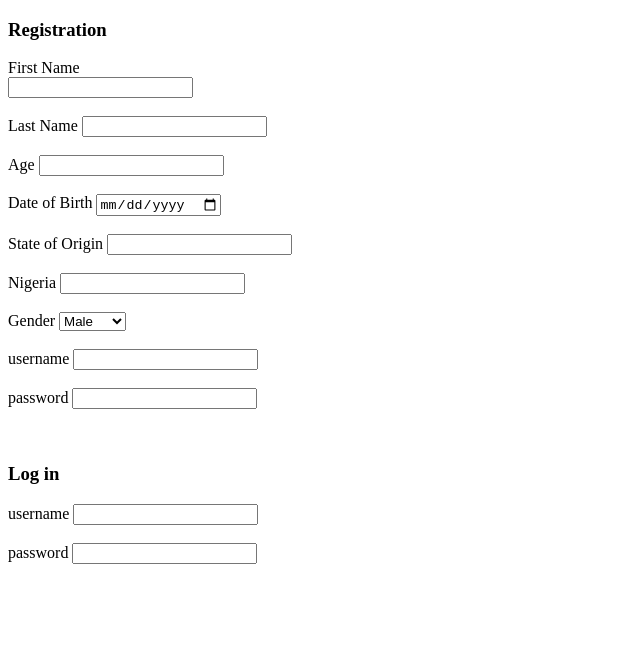
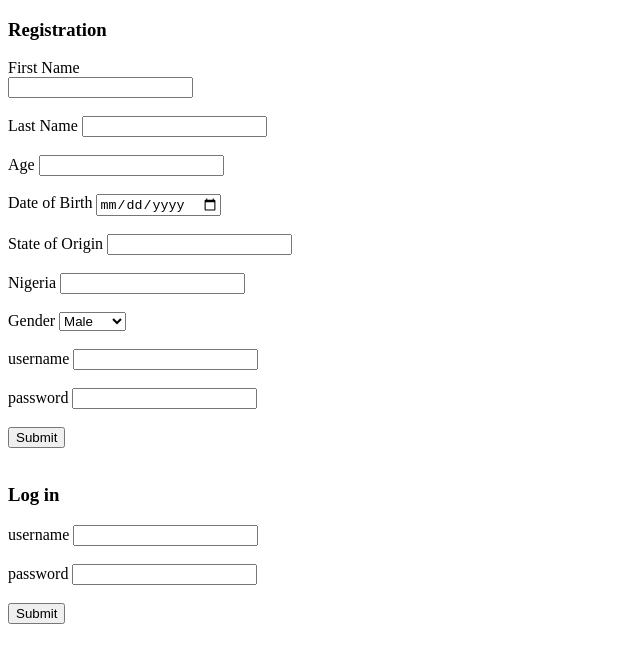
Before and after one commit to saamlegend/Submission, a plain HTML site: page index.html in a window 1280 px wide. Shown: the whole page, without its empty margins (0-640 px from the left). Drawn offline with Linux system fonts and the light colour scheme.

Commit message:
added submit

```diff
--- a/index.html
+++ b/index.html
@@ -45,9 +45,10 @@
     <input type="text" id="username" name="username">
    </div><br>
    <div class="group">
-     <label for="password">password</label>
+    <label for="password">password</label>
     <input type="password" id="password" name="password">
    </div><br>
+   <button>Submit</button>
   </form>
   <br>
   <form id="Login">
@@ -60,6 +61,7 @@
        <label for="password">password</label>
       <input type="password" id="password" name="password">
      </div><br>
+     <button>Submit</button>
   </form>
 </body>
 </html>
```
